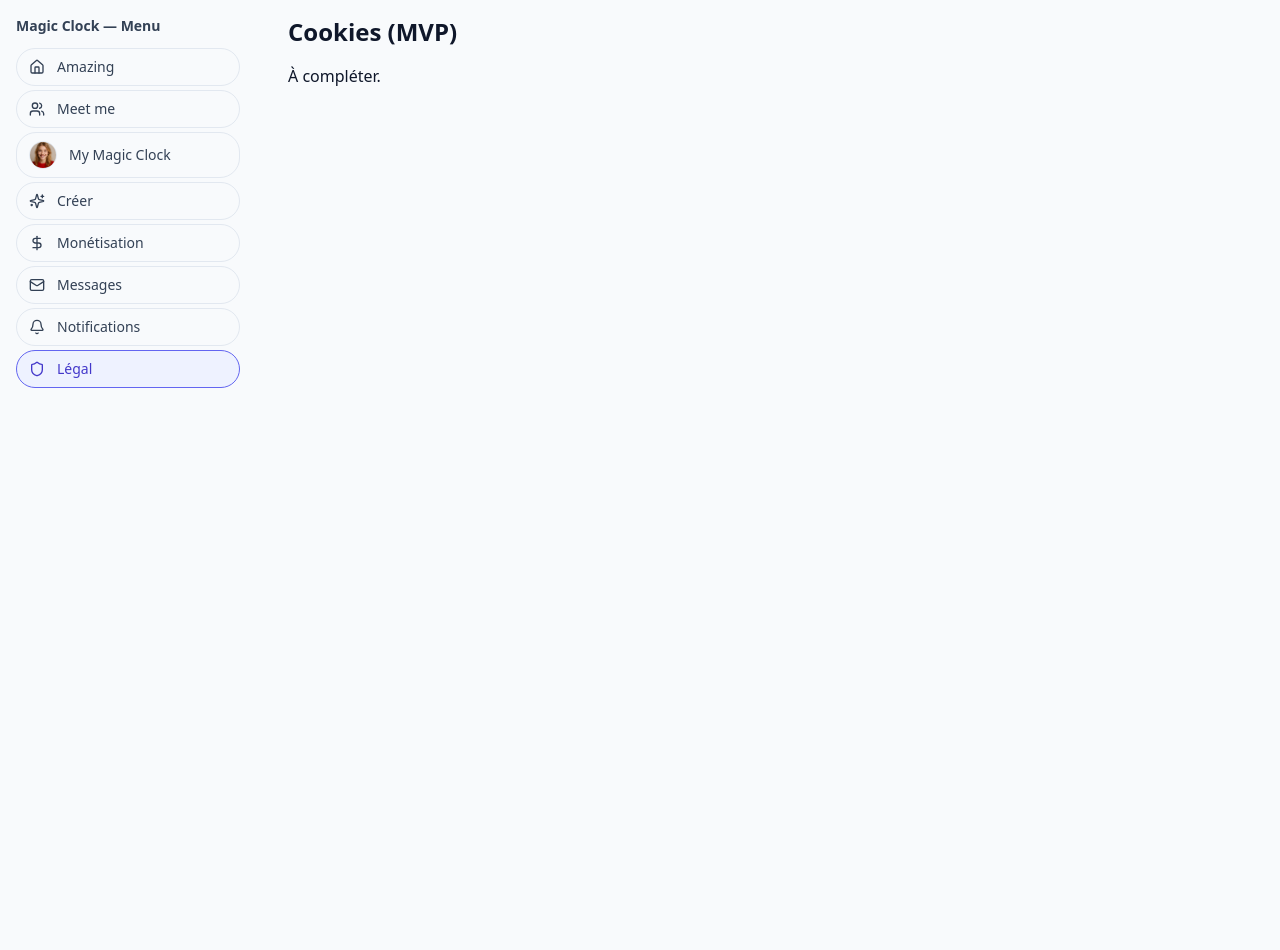
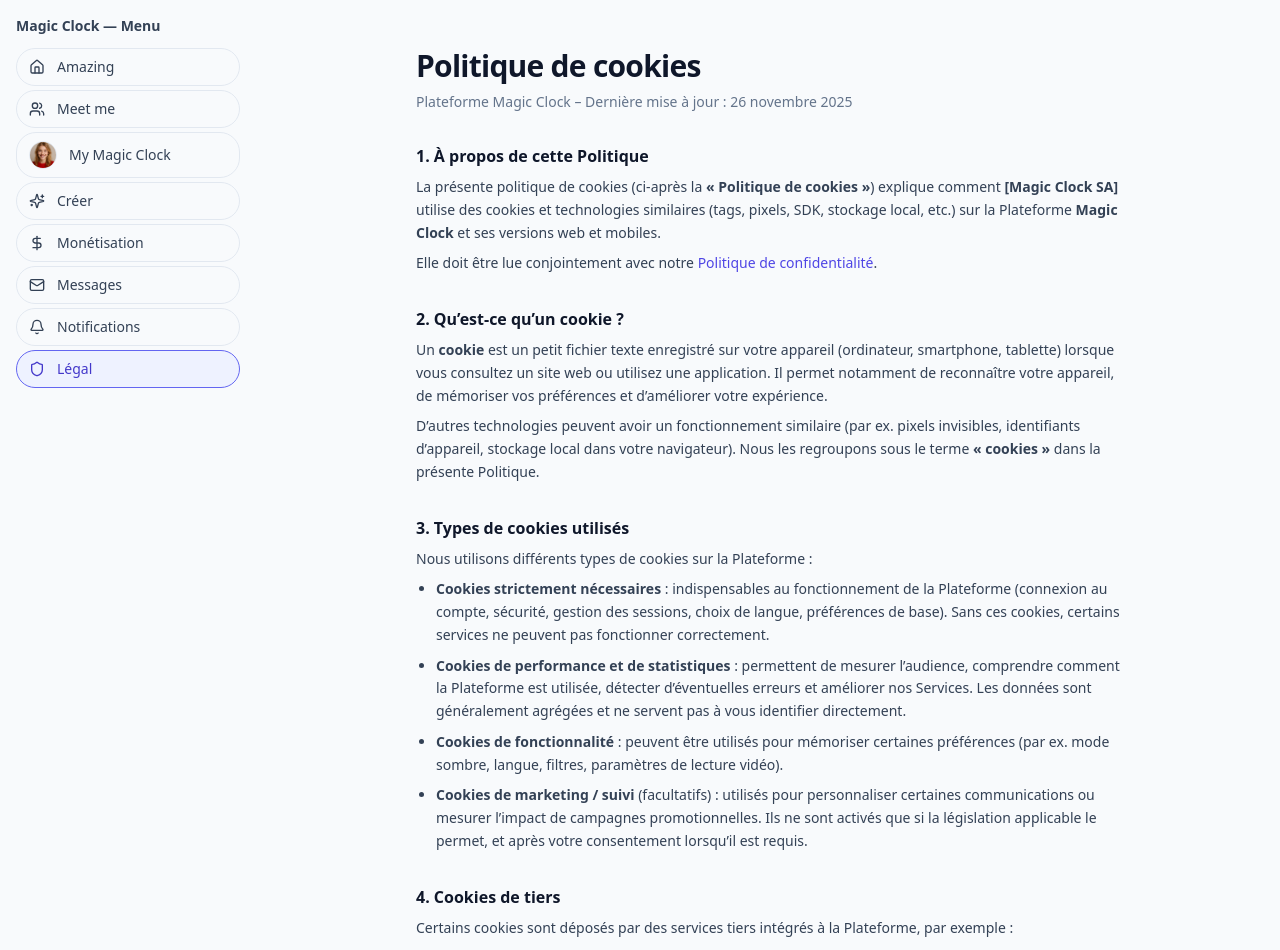
Before and after one commit to welcome-magic-clock/magic-clock-web-mvp, a Next.js app: page /legal/cookies in a window 1280 px wide. Shown: the top 950 px of the page. Before the commit the page ends 800 px from the top, so only its background shows below. Built offline with nearby package versions, Linux system fonts and the light colour scheme.

Commit message:
Update page.tsx

```diff
--- a/app/legal/cookies/page.tsx
+++ b/app/legal/cookies/page.tsx
@@ -1 +1,241 @@
-export default ()=> <section className='container space-y-4'><h1 className='text-2xl font-semibold'>Cookies (MVP)</h1><p>À compléter.</p></section>
+// app/legal/cookies/page.tsx
+
+export const metadata = {
+  title: "Politique de cookies – Magic Clock",
+};
+
+export default function CookiesPage() {
+  return (
+    <main className="mx-auto max-w-3xl px-4 pb-16 pt-8 sm:px-6 lg:px-8">
+      <header className="mb-8">
+        <h1 className="text-2xl font-semibold tracking-tight text-slate-900 sm:text-3xl">
+          Politique de cookies
+        </h1>
+        <p className="mt-2 text-sm text-slate-500">
+          Plateforme Magic Clock – Dernière mise à jour : 26 novembre 2025
+        </p>
+      </header>
+
+      <div className="space-y-8 text-sm leading-relaxed text-slate-700">
+        {/* 1. Intro */}
+        <section>
+          <h2 className="text-base font-semibold text-slate-900">
+            1. À propos de cette Politique
+          </h2>
+          <p className="mt-2">
+            La présente politique de cookies (ci-après la{" "}
+            <strong>« Politique de cookies »</strong>) explique comment{" "}
+            <strong>[Magic Clock SA]</strong> utilise des cookies et
+            technologies similaires (tags, pixels, SDK, stockage local, etc.)
+            sur la Plateforme <strong>Magic Clock</strong> et ses versions web
+            et mobiles.
+          </p>
+          <p className="mt-2">
+            Elle doit être lue conjointement avec notre{" "}
+            <a
+              href="/legal/privacy"
+              className="font-medium text-indigo-600 hover:text-indigo-700"
+            >
+              Politique de confidentialité
+            </a>
+            .
+          </p>
+        </section>
+
+        {/* 2. Qu'est-ce qu'un cookie */}
+        <section>
+          <h2 className="text-base font-semibold text-slate-900">
+            2. Qu’est-ce qu’un cookie ?
+          </h2>
+          <p className="mt-2">
+            Un <strong>cookie</strong> est un petit fichier texte enregistré sur
+            votre appareil (ordinateur, smartphone, tablette) lorsque vous
+            consultez un site web ou utilisez une application. Il permet
+            notamment de reconnaître votre appareil, de mémoriser vos
+            préférences et d’améliorer votre expérience.
+          </p>
+          <p className="mt-2">
+            D’autres technologies peuvent avoir un fonctionnement similaire
+            (par ex. pixels invisibles, identifiants d’appareil, stockage local
+            dans votre navigateur). Nous les regroupons sous le terme{" "}
+            <strong>« cookies »</strong> dans la présente Politique.
+          </p>
+        </section>
+
+        {/* 3. Types de cookies */}
+        <section>
+          <h2 className="text-base font-semibold text-slate-900">
+            3. Types de cookies utilisés
+          </h2>
+          <p className="mt-2">
+            Nous utilisons différents types de cookies sur la Plateforme :
+          </p>
+          <ul className="mt-2 list-disc space-y-2 pl-5">
+            <li>
+              <strong>Cookies strictement nécessaires</strong> : indispensables
+              au fonctionnement de la Plateforme (connexion au compte,
+              sécurité, gestion des sessions, choix de langue, préférences de
+              base). Sans ces cookies, certains services ne peuvent pas
+              fonctionner correctement.
+            </li>
+            <li>
+              <strong>Cookies de performance et de statistiques</strong> :
+              permettent de mesurer l’audience, comprendre comment la Plateforme
+              est utilisée, détecter d’éventuelles erreurs et améliorer nos
+              Services. Les données sont généralement agrégées et ne servent pas
+              à vous identifier directement.
+            </li>
+            <li>
+              <strong>Cookies de fonctionnalité</strong> : peuvent être utilisés
+              pour mémoriser certaines préférences (par ex. mode sombre,
+              langue, filtres, paramètres de lecture vidéo).
+            </li>
+            <li>
+              <strong>Cookies de marketing / suivi</strong> (facultatifs) :
+              utilisés pour personnaliser certaines communications ou mesurer
+              l’impact de campagnes promotionnelles. Ils ne sont activés que
+              si la législation applicable le permet, et après votre
+              consentement lorsqu’il est requis.
+            </li>
+          </ul>
+        </section>
+
+        {/* 4. Cookies de tiers */}
+        <section>
+          <h2 className="text-base font-semibold text-slate-900">
+            4. Cookies de tiers
+          </h2>
+          <p className="mt-2">
+            Certains cookies sont déposés par des services tiers intégrés à la
+            Plateforme, par exemple :
+          </p>
+          <ul className="mt-2 list-disc space-y-1 pl-5">
+            <li>prestataire d’hébergement ou de diffusion vidéo ;</li>
+            <li>outils de mesure d’audience ;</li>
+            <li>
+              prestataire de paiement (pour sécuriser la session ou lutter
+              contre la fraude) ;
+            </li>
+            <li>
+              services de support ou de communication embarqués, le cas
+              échéant.
+            </li>
+          </ul>
+          <p className="mt-2">
+            L’utilisation de ces cookies est soumise aux politiques de
+            confidentialité des tiers concernés, que nous vous recommandons de
+            consulter.
+          </p>
+        </section>
+
+        {/* 5. Durée de vie */}
+        <section>
+          <h2 className="text-base font-semibold text-slate-900">
+            5. Durée de vie des cookies
+          </h2>
+          <p className="mt-2">
+            Les cookies peuvent être :
+          </p>
+          <ul className="mt-2 list-disc space-y-1 pl-5">
+            <li>
+              <strong>cookies de session</strong> : supprimés automatiquement
+              lorsque vous fermez votre navigateur ou l’application ;
+            </li>
+            <li>
+              <strong>cookies persistants</strong> : conservés pendant une
+              durée limitée après votre visite, afin de reconnaître votre
+              appareil lors d’une prochaine connexion.
+            </li>
+          </ul>
+          <p className="mt-2">
+            Les durées de conservation exactes peuvent varier en fonction du
+            cookie (généralement de quelques minutes à 12 mois pour les cookies
+            non essentiels).
+          </p>
+        </section>
+
+        {/* 6. Gestion des cookies */}
+        <section>
+          <h2 className="text-base font-semibold text-slate-900">
+            6. Comment gérer vos cookies ?
+          </h2>
+          <p className="mt-2">
+            Lors de votre première visite, une bannière ou une interface
+            dédiée vous permet de{" "}
+            <strong>accepter, refuser ou personnaliser</strong> l’utilisation de
+            certains cookies, conformément au droit applicable.
+          </p>
+          <p className="mt-2">
+            Vous pouvez à tout moment modifier vos choix en accédant au module{" "}
+            <strong>« Préférences cookies »</strong> (lien disponible dans le
+            pied de page ou dans les paramètres de votre compte, dès qu’il sera
+            activé dans la version définitive de la Plateforme).
+          </p>
+          <p className="mt-2">
+            Vous pouvez également configurer votre navigateur pour bloquer ou
+            supprimer les cookies. Toutefois, le blocage des cookies
+            strictement nécessaires peut affecter le fonctionnement de la
+            Plateforme.
+          </p>
+        </section>
+
+        {/* 7. Droits et vie privée */}
+        <section>
+          <h2 className="text-base font-semibold text-slate-900">
+            7. Cookies et données personnelles
+          </h2>
+          <p className="mt-2">
+            Lorsque les cookies permettent d’identifier directement ou
+            indirectement une personne physique, les informations collectées
+            sont traitées comme des{" "}
+            <strong>données personnelles</strong> et sont soumises à notre{" "}
+            <a
+              href="/legal/privacy"
+              className="font-medium text-indigo-600 hover:text-indigo-700"
+            >
+              Politique de confidentialité
+            </a>
+            .
+          </p>
+          <p className="mt-2">
+            Vous disposez, selon la législation applicable, de droits
+            d’accès, de rectification, d’effacement, de limitation, d’opposition
+            et de portabilité, ainsi que du droit de retirer votre consentement
+            lorsque celui-ci constitue la base légale du traitement.
+          </p>
+        </section>
+
+        {/* 8. Mise à jour */}
+        <section>
+          <h2 className="text-base font-semibold text-slate-900">
+            8. Mise à jour de la présente Politique de cookies
+          </h2>
+          <p className="mt-2">
+            Nous pouvons mettre à jour la présente Politique de cookies pour
+            refléter les changements intervenus dans nos pratiques ou pour
+            respecter de nouvelles exigences légales. La date de dernière mise à
+            jour figure en haut de page.
+          </p>
+        </section>
+
+        {/* 9. Contact */}
+        <section>
+          <h2 className="text-base font-semibold text-slate-900">
+            9. Contact
+          </h2>
+          <p className="mt-2">
+            Pour toute question relative à l’utilisation des cookies ou à vos
+            choix, vous pouvez nous écrire à :{" "}
+            <a
+              href="mailto:[email-dpo-à-compléter]"
+              className="font-medium text-indigo-600 hover:text-indigo-700"
+            >
+              [email-dpo-à-compléter]
+            </a>
+            .
+          </p>
+        </section>
+      </div>
+    </main>
+  );
+}
```
